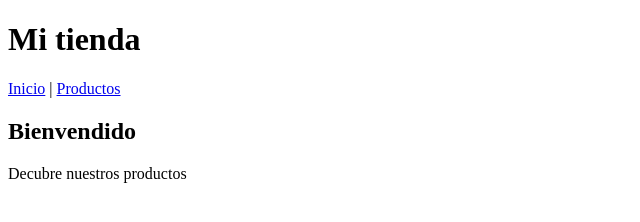
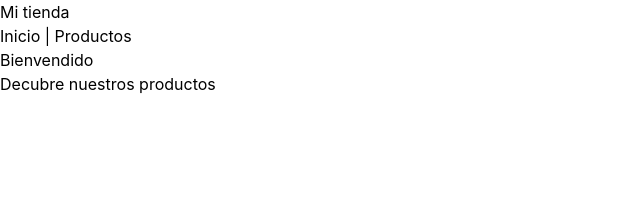
Before and after one commit to Sarahirmg/proyecto-tienda, a website: page index.html in a window 1280 px wide. Shown: the whole page, without its empty margins (0-640 px from the left). Drawn offline with Linux system fonts and the light colour scheme.

Commit message:
feat:Agregación del archivo de estilo outoput.css

```diff
--- a/index.html
+++ b/index.html
@@ -4,6 +4,7 @@
     <meta charset="UTF-8">
     <meta name="viewport" content="width=device-width, initial-scale=1.0">
     <title>Inicio</title>
+    <link rel="stylesheet" href="style/output.css">
 </head>
 <body>
     <header>
```
Also changed, not shown: style/output.css (added).
